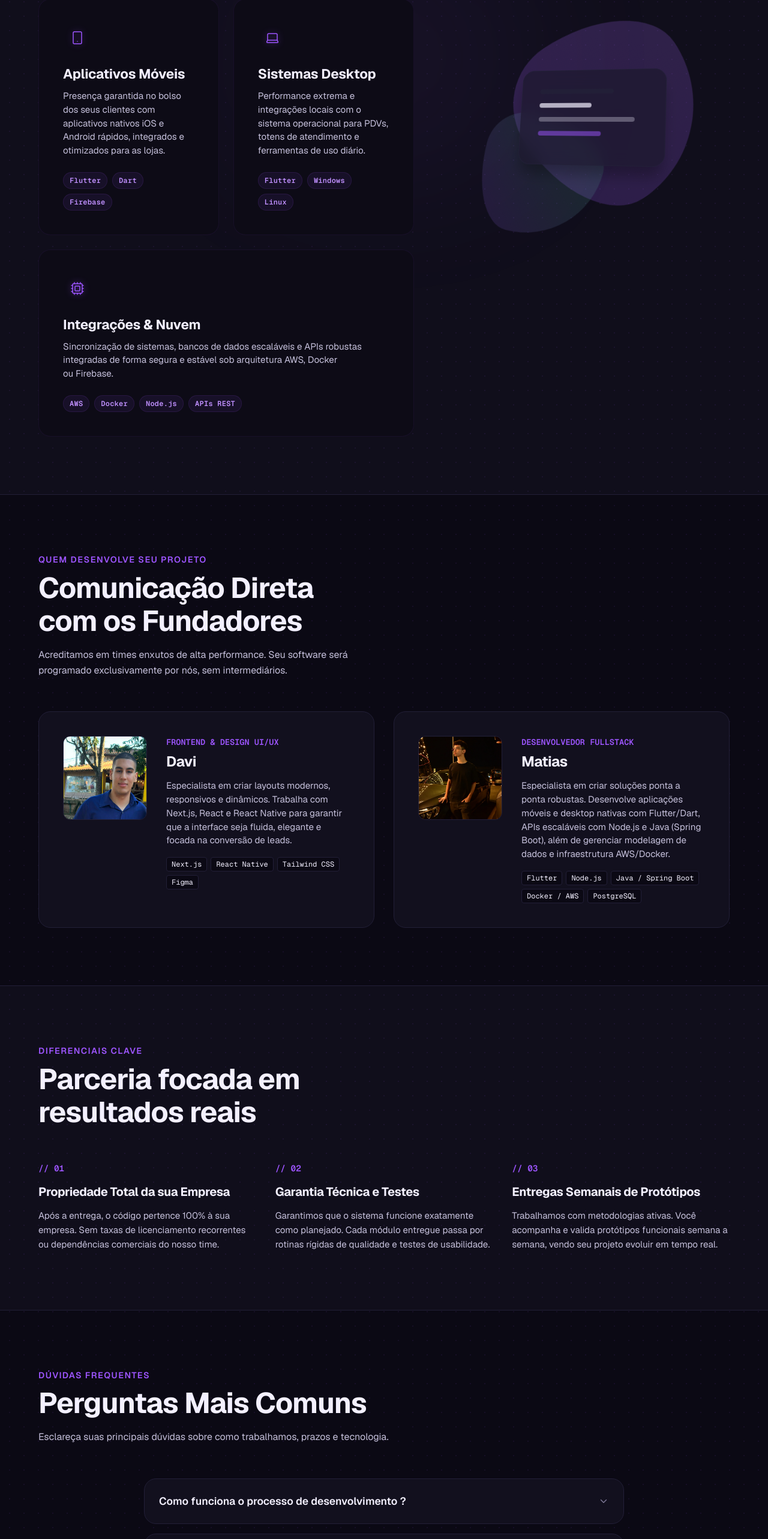
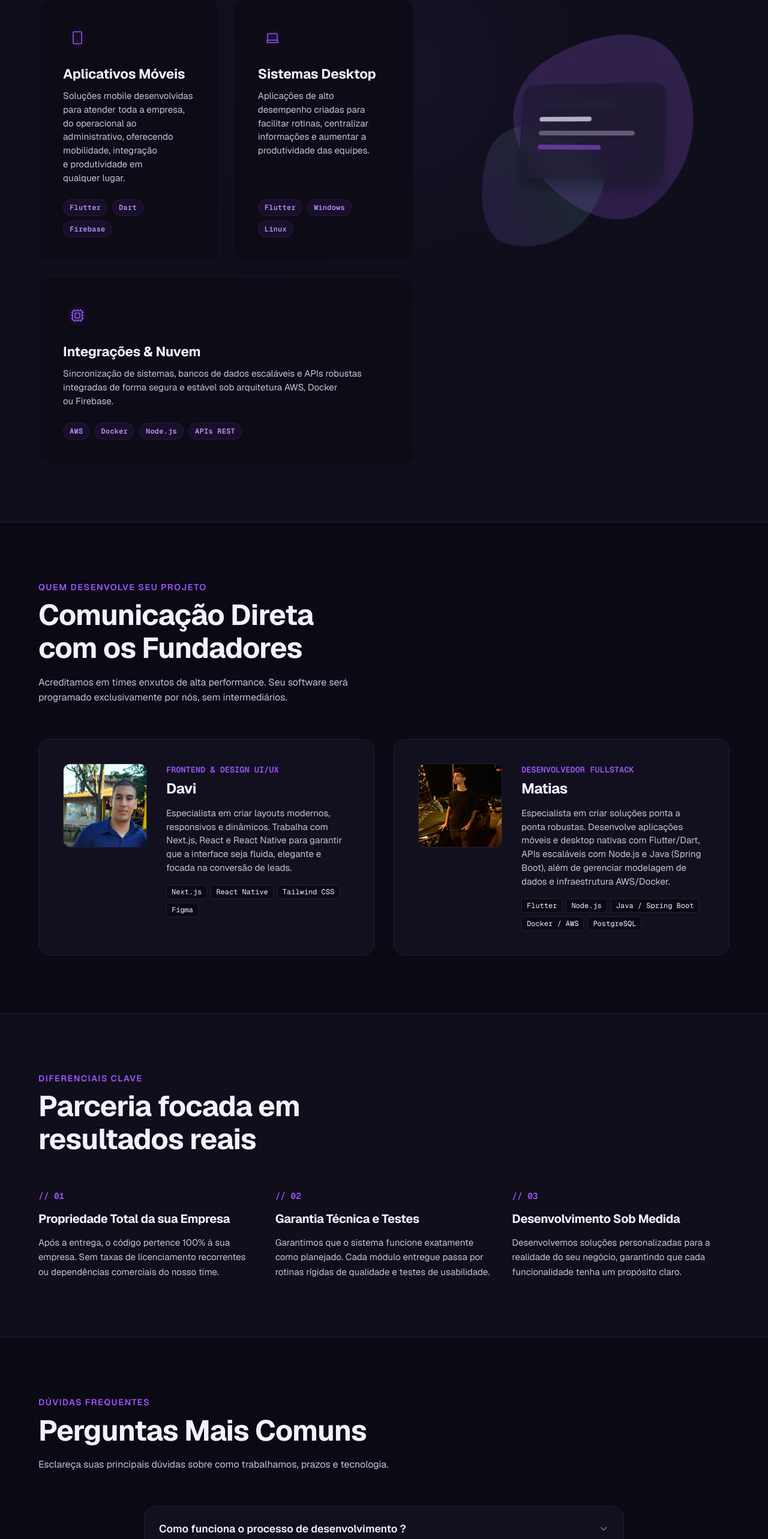
Before and after one commit to Matiaszz/atlas_landing, a Next.js app: page / in a window 1280 px wide. Shown: the part 1433-3999 px from the top of the page at 60% size. Built offline with nearby package versions, Linux system fonts and the light colour scheme.

Commit message:
Atlas 1.1.8

```diff
--- a/src/app/page.tsx
+++ b/src/app/page.tsx
@@ -520,8 +520,7 @@ export default function Home() {
                     </div>
                     <h3 className="card-title">Aplicativos Móveis</h3>
                     <p className="card-desc">
-                      Presença garantida no bolso dos seus clientes com aplicativos nativos iOS e Android rápidos, integrados e otimizados para as lojas.
-                    </p>
+Soluções mobile desenvolvidas para atender toda a empresa, do operacional ao administrativo, oferecendo mobilidade, integração e produtividade em qualquer lugar.                    </p>
                   </div>
                   <div className="card-stack">
                     <span className="card-stack-tag">Flutter</span>
@@ -538,8 +537,7 @@ export default function Home() {
                     </div>
                     <h3 className="card-title">Sistemas Desktop</h3>
                     <p className="card-desc">
-                      Performance extrema e integrações locais com o sistema operacional para PDVs, totens de atendimento e ferramentas de uso diário.
-                    </p>
+Aplicações de alto desempenho criadas para facilitar rotinas, centralizar informações e aumentar a produtividade das equipes.                    </p>
                   </div>
                   <div className="card-stack">
                     <span className="card-stack-tag">Flutter</span>
@@ -675,10 +673,9 @@ export default function Home() {
             </div>
             <div className="principle-item">
               <span className="principle-num">{"// 03"}</span>
-              <h3 className="principle-title">Entregas Semanais de Protótipos</h3>
+              <h3 className="principle-title">Desenvolvimento Sob Medida</h3>
               <p className="principle-body">
-                Trabalhamos com metodologias ativas. Você acompanha e valida protótipos funcionais semana a semana, vendo seu projeto evoluir em tempo real.
-              </p>
+Desenvolvemos soluções personalizadas para a realidade do seu negócio, garantindo que cada funcionalidade tenha um propósito claro.              </p>
             </div>
           </div>
         </div>
@@ -756,7 +753,7 @@ export default function Home() {
                     type="text"
                     id="contact-name"
                     name="name"
-                    placeholder="Como gostaria de ser chamado?"
+                    placeholder="Digite seu nome?"
                     value={contactName}
                     onChange={(e) => setContactName(e.target.value)}
                     className="form-input"
@@ -787,7 +784,7 @@ export default function Home() {
                 </div>
 
                 <div className="form-group">
-                  <label htmlFor="contact-description" className="form-label">Conte um pouco mais (opcional)</label>
+                  <label htmlFor="contact-description" className="form-label">Descreva mais a sua ideia (opcional)</label>
                   <textarea
                     id="contact-description"
                     name="description"
@@ -839,7 +836,7 @@ export default function Home() {
             <span>Atlas</span>
           </div>
           <p className="footer-tagline">
-Criamos sistemas personalizados, plataformas web e aplicações que ajudam empresas a ganhar produtividade, reduzir custos e acelerar o crescimento do negócio através da tecnologia.          </p>
+            Criamos sistemas personalizados, plataformas web e aplicações que ajudam empresas a ganhar produtividade, reduzir custos e acelerar o crescimento do negócio através da tecnologia.          </p>
         </div>
 
         <div className="footer-links-col">
```
Also changed, not shown: src/app/globals.css (line endings or trailing spaces).
